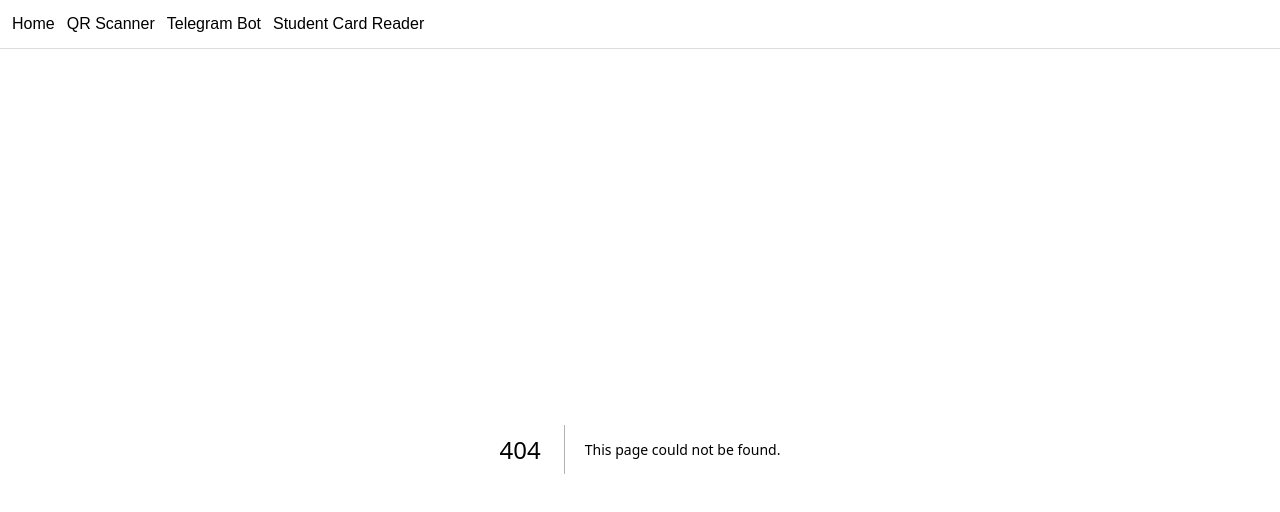
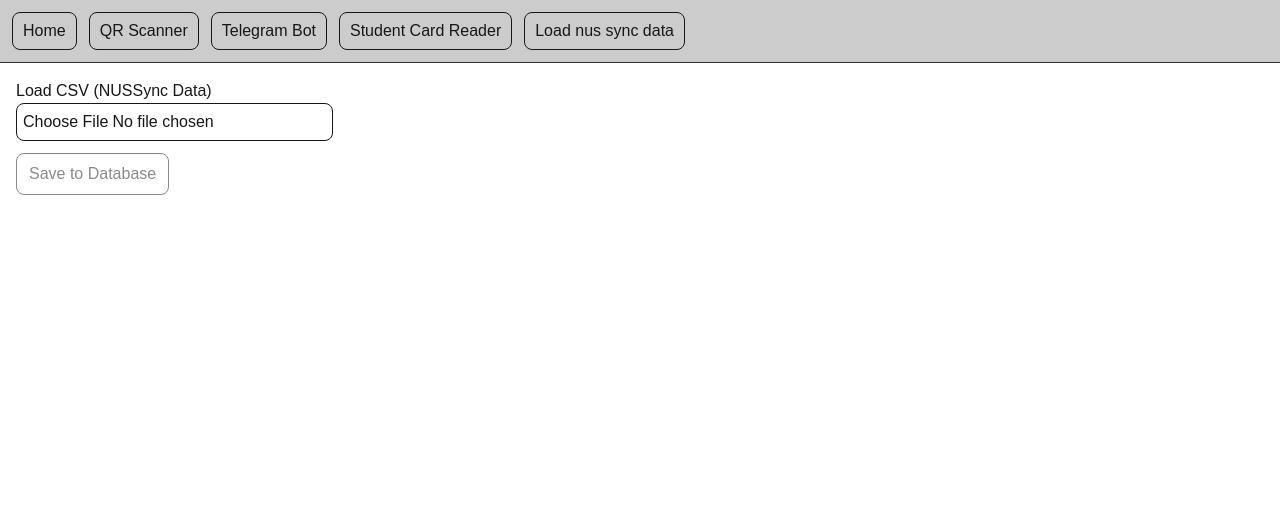
Before and after one commit to tanyhd/cp5105-prototyping, a Next.js app: page /nus-sync in a window 1280 px wide. Before the commit this address had no page. Shown: the top 512 px of the page. Built offline with nearby package versions, Linux system fonts and the light colour scheme.

Commit message:
test upload of nus sync data

```diff
--- a/package.json
+++ b/package.json
@@ -12,6 +12,7 @@
     "html5-qrcode": "^2.3.8",
     "mongodb": "^7.0.0",
     "next": "16.1.2",
+    "papaparse": "^5.5.3",
     "qrcode": "^1.5.4",
     "react": "19.2.3",
     "react-dom": "19.2.3"
@@ -19,6 +20,7 @@
   "devDependencies": {
     "@tailwindcss/postcss": "^4",
     "@types/node": "^20",
+    "@types/papaparse": "^5.5.2",
     "@types/qrcode": "^1.5.6",
     "@types/react": "^19",
     "@types/react-dom": "^19",
--- /dev/null
+++ b/src/app/api/nus-sync/import/route.ts
@@ -0,0 +1,9 @@
+import { NextResponse } from "next/server";
+import { saveNusSyncData } from "@/src/services/mongodb";
+
+export async function POST(req: Request) {
+  const { rows } = await req.json();
+  const result = await saveNusSyncData(rows);
+
+  return NextResponse.json({ ok: true, ...result });
+}
--- a/src/app/globals.css
+++ b/src/app/globals.css
@@ -42,3 +42,57 @@ body {
   color: white;
   border-color: #2563eb;
 }
+
+/* Default button styling (works in dark + light) */
+button {
+  border: 1px solid currentColor;
+  background: transparent;
+  color: inherit;
+  padding: 8px 12px;
+  border-radius: 8px;
+  cursor: pointer;
+}
+
+/* Better keyboard focus */
+button:focus-visible {
+  outline: 2px solid currentColor;
+  outline-offset: 2px;
+}
+
+/* Disabled state */
+button:disabled {
+  opacity: 0.5;
+  cursor: not-allowed;
+}
+
+/* Inputs / selects / textareas */
+input,
+select,
+textarea {
+  border: 1px solid currentColor;
+  background: transparent;
+  color: inherit;
+  padding: 8px 10px;
+  border-radius: 8px;
+  font: inherit;
+}
+
+/* File input: browser renders it differently, but this helps */
+input[type="file"] {
+  padding: 6px;
+}
+
+/* Focus ring (keyboard friendly) */
+input:focus-visible,
+select:focus-visible,
+textarea:focus-visible,
+button:focus-visible {
+  outline: 2px solid currentColor;
+  outline-offset: 2px;
+}
+
+/* Placeholder color */
+::placeholder {
+  opacity: 0.6;
+  color: currentColor;
+}
--- /dev/null
+++ b/src/app/nus-sync/page.tsx
@@ -0,0 +1,120 @@
+"use client";
+
+import Papa from "papaparse";
+import { useState } from "react";
+
+type NusSyncRow = {
+  user_id?: number;
+  net_id?: string;
+  member_id?: string;
+  first_name?: string;
+  last_name?: string;
+  email?: string;
+  gender?: string;
+  account_type?: string;
+  submission_id?: number;
+  started_on?: string;
+  submitted_on?: string;
+  student_tags?: string;
+};
+
+function toSnakeCaseHeader(h: string) {
+  return h
+    .trim()
+    .replace(/^\uFEFF/, "") // remove BOM
+    .toLowerCase()
+    .replace(/[^a-z0-9]+/g, "_") // spaces/symbols -> _
+    .replace(/^_+|_+$/g, "");
+}
+
+function toRow(raw: Record<string, any>): NusSyncRow {
+  return {
+    user_id: raw.user_id ? Number(raw.user_id): undefined,
+    net_id: String(raw.net_id ?? ""),
+    member_id: String(raw.member_id ?? ""),
+    first_name: String(raw.first_name ?? ""),
+    last_name: String(raw.last_name ?? ""),
+    email: String(raw.email ?? ""),
+    gender: String(raw.gender ?? ""),
+    account_type: String(raw.account_type ?? ""),
+    submission_id: Number(raw.submission_id),
+    started_on: String(raw.started_on ?? ""),
+    submitted_on: String(raw.submitted_on ?? ""),
+    student_tags: String(raw.student_tags ?? ""),
+  };
+}
+
+export default function NusSyncPage() {
+  const [rows, setRows] = useState<NusSyncRow[]>([]);
+  const [msg, setMsg] = useState<string>("");
+
+  const onPickFile = async (file: File) => {
+    setMsg("");
+    setRows([]);
+
+    const text = await file.text();
+    const parsed = Papa.parse<Record<string, any>>(text, {
+      header: true,
+      skipEmptyLines: true,
+      dynamicTyping: true,
+      transformHeader: toSnakeCaseHeader, // "User Id" -> "user_id"
+    });
+
+    if (parsed.errors?.length) {
+      setMsg(parsed.errors[0].message);
+      return;
+    }
+
+    const mapped = (parsed.data || [])
+      .map(toRow)
+      .filter((r) => Number.isFinite(r.submission_id)); // minimal sanity check
+
+    setRows(mapped);
+    setMsg(`Parsed ${mapped.length} rows`);
+  };
+
+  const importToDb = async () => {
+    setMsg("Importing...");
+    const res = await fetch("/api/nus-sync/import", {
+      method: "POST",
+      headers: { "Content-Type": "application/json" },
+      body: JSON.stringify({ rows }),
+    });
+
+    const data = await res.json().catch(() => ({}));
+    if (!res.ok) {
+      setMsg(data?.error || "Import failed");
+      return;
+    }
+    setMsg(`Imported ${data.upsertedCount} rows (upsert)`);
+  };
+
+  return (
+    <div style={{ padding: 16 }}>
+      <h1>Load CSV (NUSSync Data)</h1>
+
+      <input
+        type="file"
+        accept=".csv,text/csv"
+        onChange={(e) => {
+          const f = e.target.files?.[0];
+          if (f) onPickFile(f);
+        }}
+      />
+
+      <div style={{ marginTop: 12 }}>
+        <button disabled={rows.length === 0} onClick={importToDb}>
+          Save to Database
+        </button>
+      </div>
+
+      {msg && <p style={{ marginTop: 12 }}>{msg}</p>}
+
+      {rows.length > 0 && (
+        <pre style={{ marginTop: 12, padding: 12, border: "1px solid #ddd" }}>
+          {JSON.stringify(rows.slice(0, 5), null, 2)}
+        </pre>
+      )}
+    </div>
+  );
+}
--- a/src/common/NavBar.tsx
+++ b/src/common/NavBar.tsx
@@ -1,20 +1,39 @@
 import Link from "next/link";
 
 export default function NavBar() {
+  const linkStyle: React.CSSProperties = {
+    padding: "6px 10px",
+    border: "1px solid currentColor",
+    borderRadius: 8,
+    textDecoration: "none",
+    color: "inherit",
+  };
+
   return (
     <nav
       style={{
         display: "flex",
         gap: 12,
         padding: 12,
-        borderBottom: "1px solid #ddd",
+        borderBottom: "1px solid #333",
+        background: "rgba(0,0,0,0.2)",
       }}
     >
-      <Link href="/">Home</Link>
-      <Link href="/qrCodeScanner">QR Scanner</Link>
-      <Link href="/telegramBot">Telegram Bot</Link>
-      <Link href="/studentCardReader">Student Card Reader</Link>
-
+      <Link href="/" style={linkStyle}>
+        Home
+      </Link>
+      <Link href="/qrCodeScanner" style={linkStyle}>
+        QR Scanner
+      </Link>
+      <Link href="/telegramBot" style={linkStyle}>
+        Telegram Bot
+      </Link>
+      <Link href="/studentCardReader" style={linkStyle}>
+        Student Card Reader
+      </Link>
+      <Link href="/nus-sync" style={linkStyle}>
+        Load nus sync data
+      </Link>
     </nav>
   );
 }
--- a/src/services/mongodb.ts
+++ b/src/services/mongodb.ts
@@ -1,4 +1,4 @@
-import { MongoClient, Db, ObjectId } from "mongodb";
+import { MongoClient, Db, ObjectId, Collection } from "mongodb";
 
 type RegistrationStatus = "awaiting_student_id" | "registered";
 
@@ -10,6 +10,21 @@ type TelegramRegistration = {
   status: RegistrationStatus;
   createdAt: Date;
   updatedAt: Date;
+};
+
+export type NusSyncData = {
+  user_id?: number;
+  net_id?: string;
+  member_id?: string;
+  first_name?: string;
+  last_name?: string;
+  email?: string;
+  gender?: string;
+  account_type?: string;
+  submission_id: number;
+  started_on?: string;
+  submitted_on?: string;
+  student_tags?: string;
 };
 
 const uri = process.env.MONGODB_URI as string;
@@ -27,8 +42,11 @@ type Cached = {
 
 const globalForMongo = globalThis as unknown as { _mongo?: Cached };
 
-const cached: Cached =
-  globalForMongo._mongo ?? { client: null, db: null, promise: null };
+const cached: Cached = globalForMongo._mongo ?? {
+  client: null,
+  db: null,
+  promise: null,
+};
 
 globalForMongo._mongo = cached;
 
@@ -49,7 +67,9 @@ export async function connectToDb(): Promise<Db> {
 // Creates or resets an awaiting registration for this chatId + eventId
 export async function upsertStartRegistration(chatId: number, eventId: string) {
   const db = await connectToDb();
-  const registrations = db.collection<TelegramRegistration>("telegram_registrations");
+  const registrations = db.collection<TelegramRegistration>(
+    "telegram_registrations",
+  );
 
   await registrations.updateOne(
     { chatId, eventId },
@@ -64,14 +84,20 @@ export async function upsertStartRegistration(chatId: number, eventId: string) {
       // don't wipe studentId if they already registered for this event
       // (if you WANT to allow re-register, you can also $unset: { studentId: "" } here)
     },
-    { upsert: true }
+    { upsert: true },
   );
 }
 
 // When user replies with studentId, complete the awaiting registration for the event
-export async function completeRegistration(chatId: number, eventId: string, studentId: string) {
+export async function completeRegistration(
+  chatId: number,
+  eventId: string,
+  studentId: string,
+) {
   const db = await connectToDb();
-  const registrations = db.collection<TelegramRegistration>("telegram_registrations");
+  const registrations = db.collection<TelegramRegistration>(
+    "telegram_registrations",
+  );
 
   await registrations.updateOne(
     { chatId, eventId },
@@ -85,17 +111,43 @@ export async function completeRegistration(chatId: number, eventId: string, stud
         createdAt: new Date(),
       },
     },
-    { upsert: true }
+    { upsert: true },
   );
 }
 
 // Helper: check if this chat has an awaiting registration (and which event)
 export async function findAwaitingByChat(chatId: number) {
   const db = await connectToDb();
-  const registrations = db.collection<TelegramRegistration>("telegram_registrations");
+  const registrations = db.collection<TelegramRegistration>(
+    "telegram_registrations",
+  );
 
   return registrations.findOne(
     { chatId, status: "awaiting_student_id" },
-    { sort: { updatedAt: -1 } } // most recent awaiting
+    { sort: { updatedAt: -1 } }, // most recent awaiting
   );
 }
+
+export async function saveNusSyncData(rows: NusSyncData[]) {
+  const db = await connectToDb();
+  const col = db.collection<NusSyncData>("nus_sync_users");
+
+  const ops = rows
+    .filter((r) => Number.isFinite(r.submission_id))
+    .map((r) => ({
+      updateOne: {
+        filter: { submission_id: r.submission_id },
+        update: { $set: r },
+        upsert: true,
+      },
+    }));
+
+  if (ops.length === 0)
+    return { upsertedCount: 0 };
+
+  const result = await col.bulkWrite(ops, { ordered: false });
+
+  return {
+    upsertedCount: result.upsertedCount,
+  };
+}
```
Also changed, not shown: 1 other file (tests, documents, lock files or other folders).
